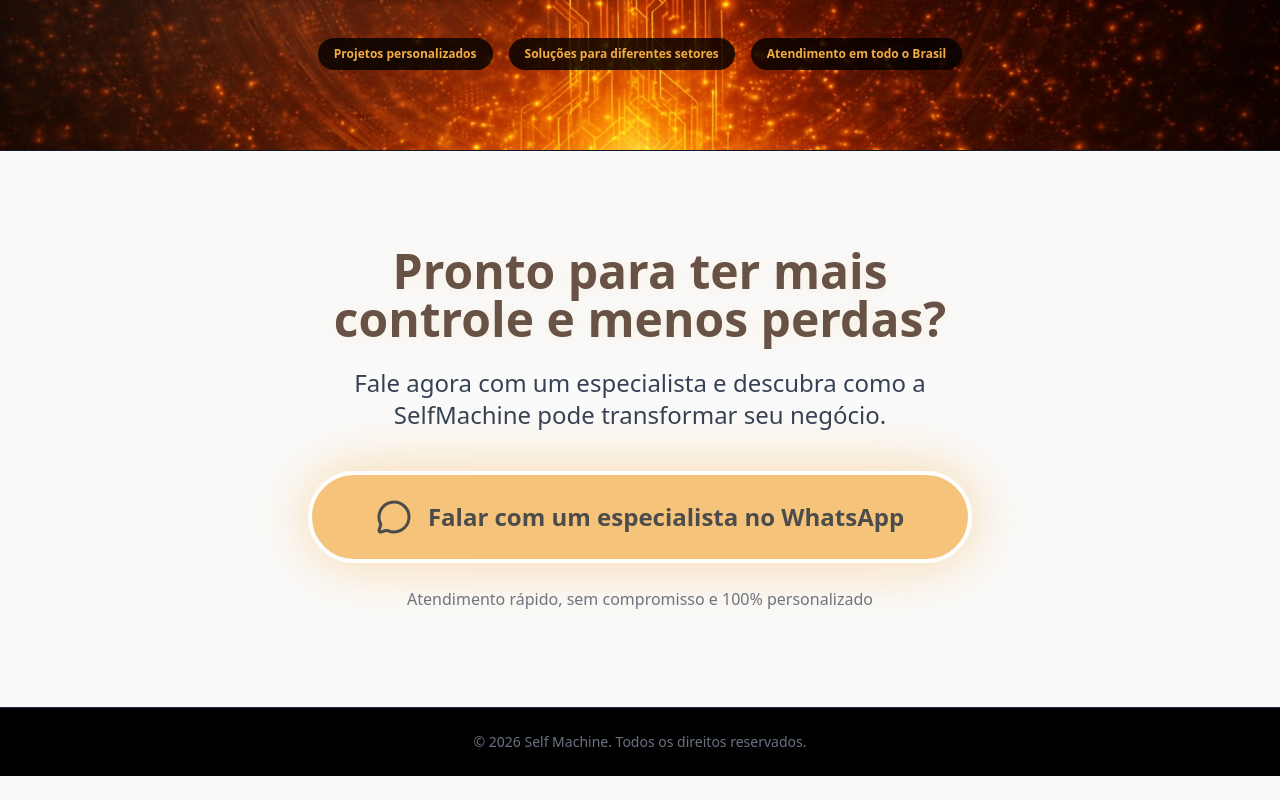
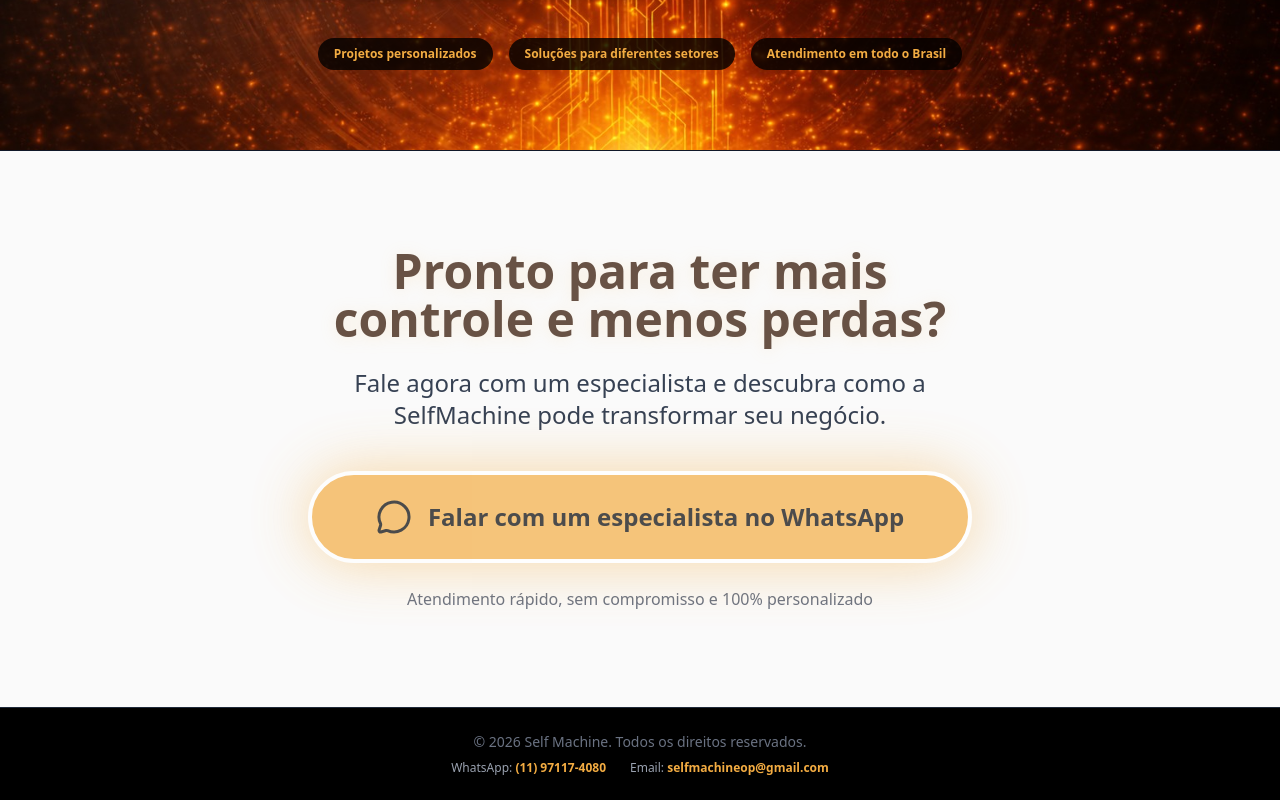
Before and after one commit to MachinePay/SelfMachineLandingPage, a React (Vite) app: page / in a window 1280 px wide. Shown: the part 4046-4846 px from the top of the page. Before the commit the page ends 4822 px from the top, so only its background shows below. Built offline with nearby package versions, Linux system fonts and the light colour scheme.

Commit message:
chore contatos in footer

```diff
--- a/src/App.jsx
+++ b/src/App.jsx
@@ -386,6 +386,28 @@
 
       <footer className="bg-sm-black text-gray-500 py-6 text-center text-sm border-t border-gray-800">
         <p>&copy; 2026 Self Machine. Todos os direitos reservados.</p>
+        <div className="mt-2 flex flex-col md:flex-row gap-2 md:gap-6 justify-center items-center text-gray-400 text-xs">
+          <span>
+            WhatsApp:{" "}
+            <a
+              href="https://wa.me/5511971174080"
+              target="_blank"
+              rel="noopener noreferrer"
+              className="text-sm-orange font-bold"
+            >
+              (11) 97117-4080
+            </a>
+          </span>
+          <span>
+            Email:{" "}
+            <a
+              href="mailto:selfmachineop@gmail.com"
+              className="text-sm-orange font-bold"
+            >
+              selfmachineop@gmail.com
+            </a>
+          </span>
+        </div>
       </footer>
     </div>
   );
```
